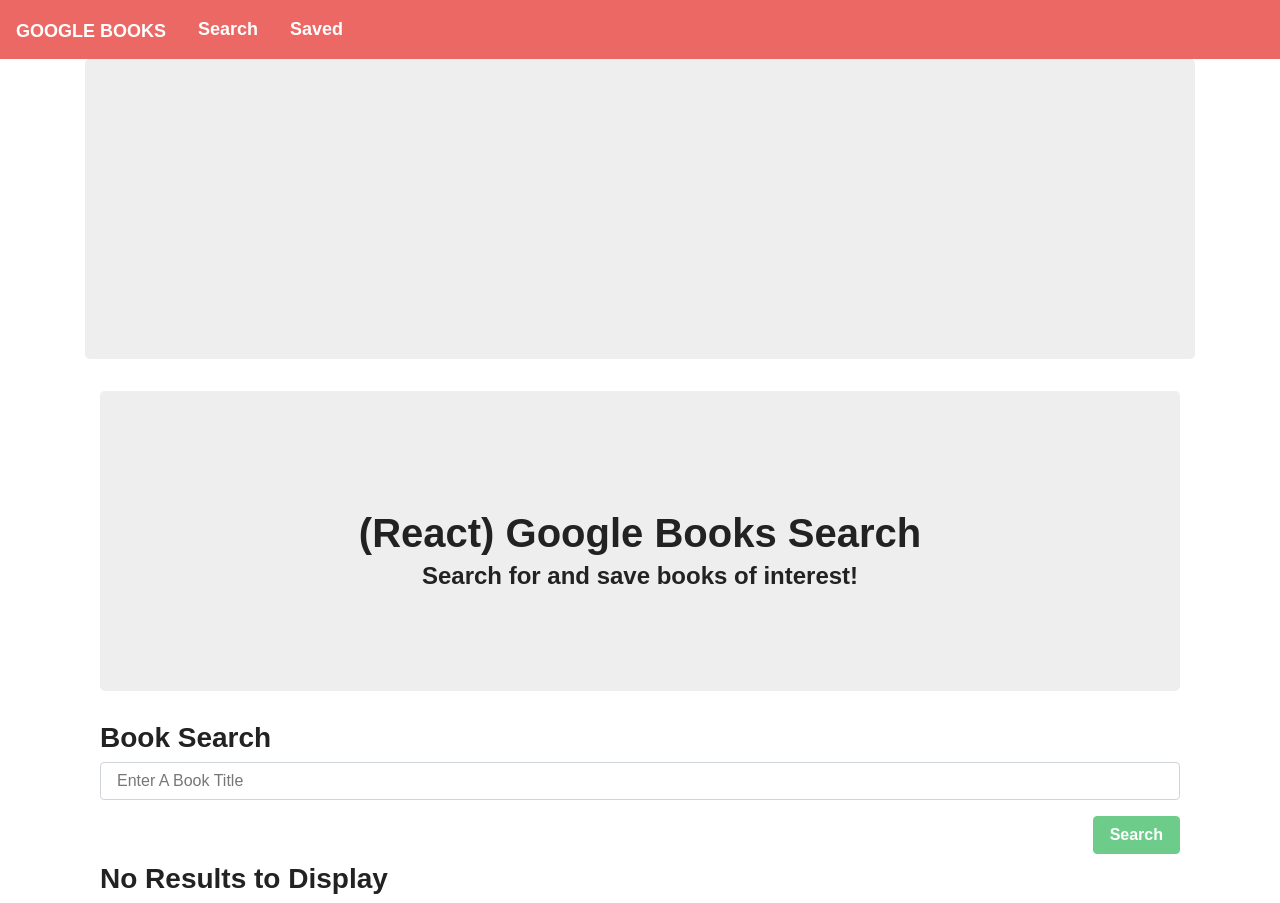
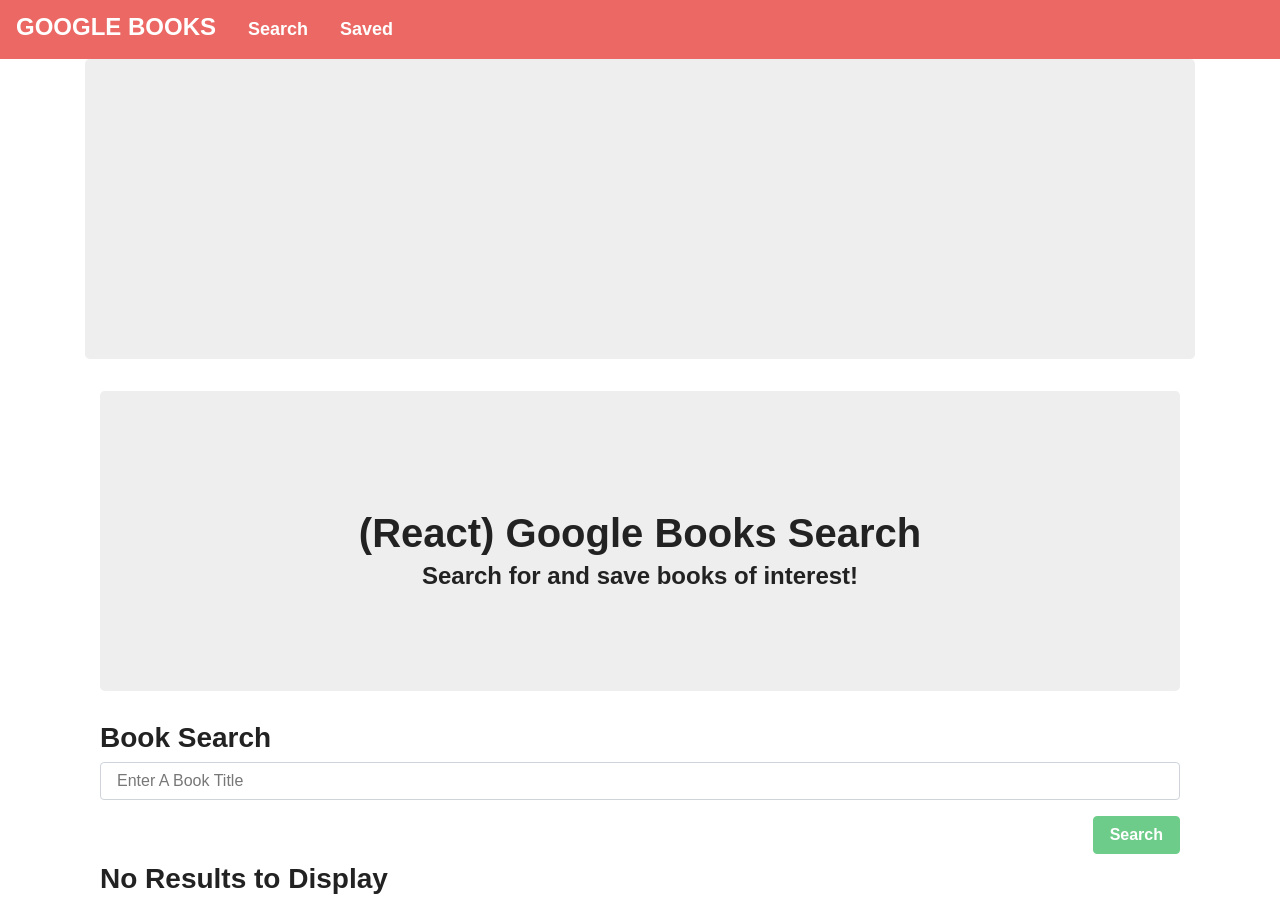
Before and after one commit to timothykemp/21_google_books_search, a React (Create React App) app in the folder client/: page / in a window 1280 px wide. Built offline with nearby package versions, Linux system fonts and the light colour scheme; a web font is replaced by a local one.

Commit message:
updated styling of navbar

```diff
--- a/client/src/components/Nav/index.js
+++ b/client/src/components/Nav/index.js
@@ -3,8 +3,8 @@
 
 function Nav() {
   return (
-    <nav className="navbar navbar-expand-lg navbar-dark bg-primary">
-      <Link to="/" className="navbar-brand" >Google Books</Link>
+    <nav className="navbar navbar-expand-lg navbar-dark bg-primary" style={{ justifyContent: "left" }}>
+      <Link to="/" className="navbar-brand" style={{ fontSize: "1.5rem", paddingTop: 0 }} >Google Books</Link>
       <Link to="/" className="nav-link" style={{ color: "white" }} >Search</Link>
       <Link to="/saved" className="nav-link" style={{ color: "white" }}  >Saved</Link>
     </nav>
```
